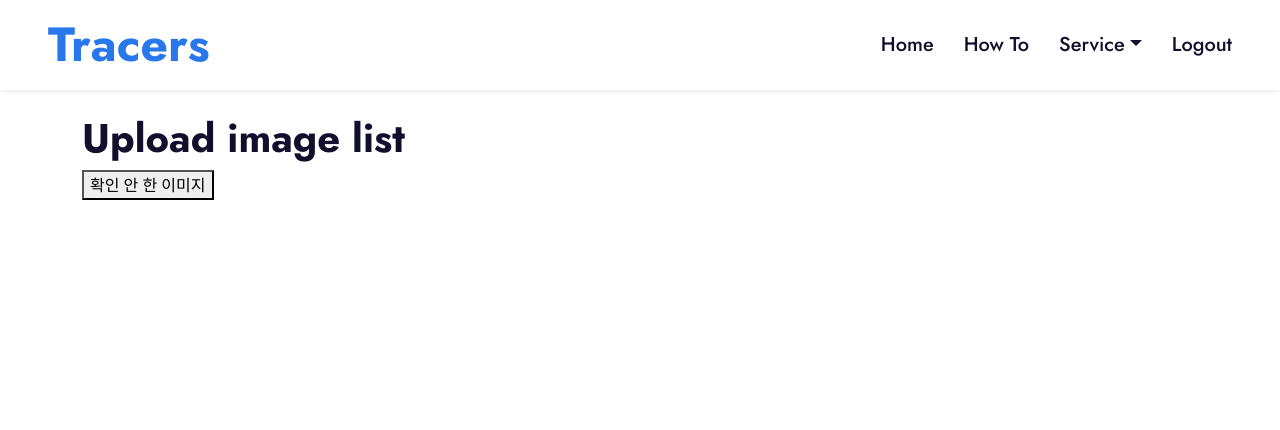
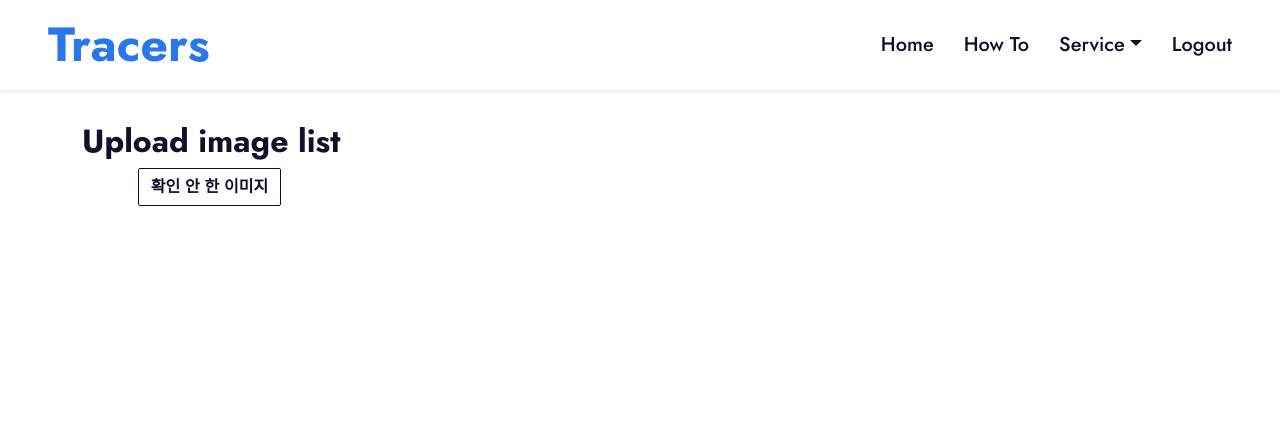
Before and after one commit to violation-tracers/violation_tracers, a Django app: page /image/list/ in a window 1280 px wide. Shown: the top 430 px of the page. Run offline with Django 4.2, Linux system fonts and the light colour scheme; the visitor is signed in with stand-in values (Sample User, id 1); data that the repository does not hold is empty; some libraries are stand-ins or nearby versions.

Commit message:
detect_style

```diff
--- a/detect/templates/image/image_list.html
+++ b/detect/templates/image/image_list.html
@@ -1,8 +1,6 @@
 {% extends "base.html" %}
-
+{% load bootstrap5 %}
 {% block content %}
-
-<br>
 <style>
     ul {
         list-style-type: none; /* Remove bullet points */
@@ -16,11 +14,12 @@
         margin: 0; /* Remove margin */
     }
 </style>
-<div>
-    <h1>Upload image list</h1>
+<div style="margin-top: 2rem;">
+    <h2>Upload image list</h2>
 </div>
-<div style="margin-bottom: 1rem;">
-    <button id="filterButton" data-filtered="false">확인 안 한 이미지</button>
+<div style="width: 90%; margin: 0 auto;">
+<div style="margin-bottom: 2rem;">
+    <button id="filterButton" data-filtered="false" Class="btn btn-outline-dark">확인 안 한 이미지</button>
 </div>
 <div class="row g-4 d-flex justify-content-center">
     {% for image_contents in image_contents_list %}
@@ -48,6 +47,7 @@
         </div>
     </div>
     {% endfor %}
+</div>
 </div>
     <script>
         document.addEventListener("DOMContentLoaded", function() {
--- a/templates/footer.html
+++ b/templates/footer.html
@@ -1,5 +1,5 @@
 <!-- Footer Start -->
-<footer class="container-fluid bg-primary text-light py-4 mt-5" id="sticky-footer">
+<footer class="container-fluid bg-primary text-light py-4 mt-5" id="sticky-footer" style="margin-top: 1rem;">
     <div class="container">
         <div class="row g-5">
             <div class="col-md-6 text-center text-md-start">
```
Also changed, not shown: detect/templates/image/capture.html (+7 -6 lines), detect/templates/image/upload_image.html (+11 -10 lines).
